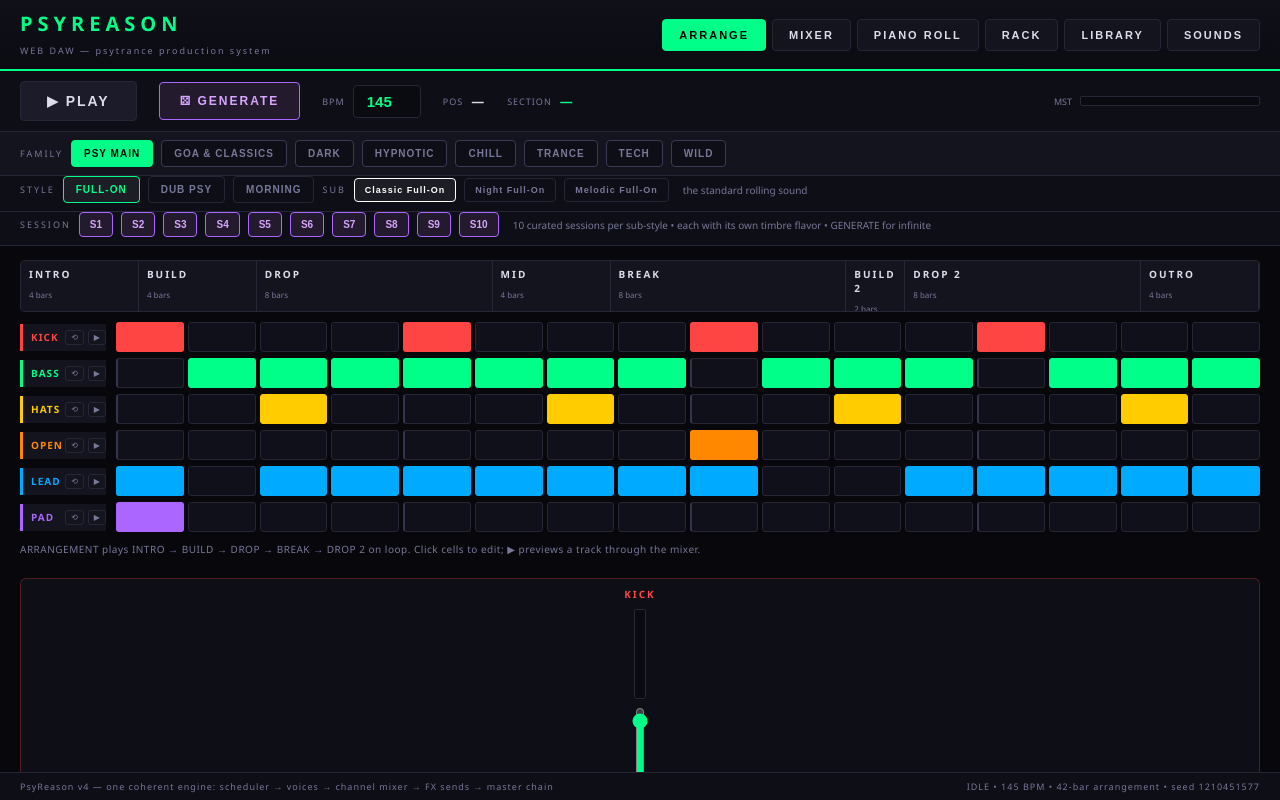
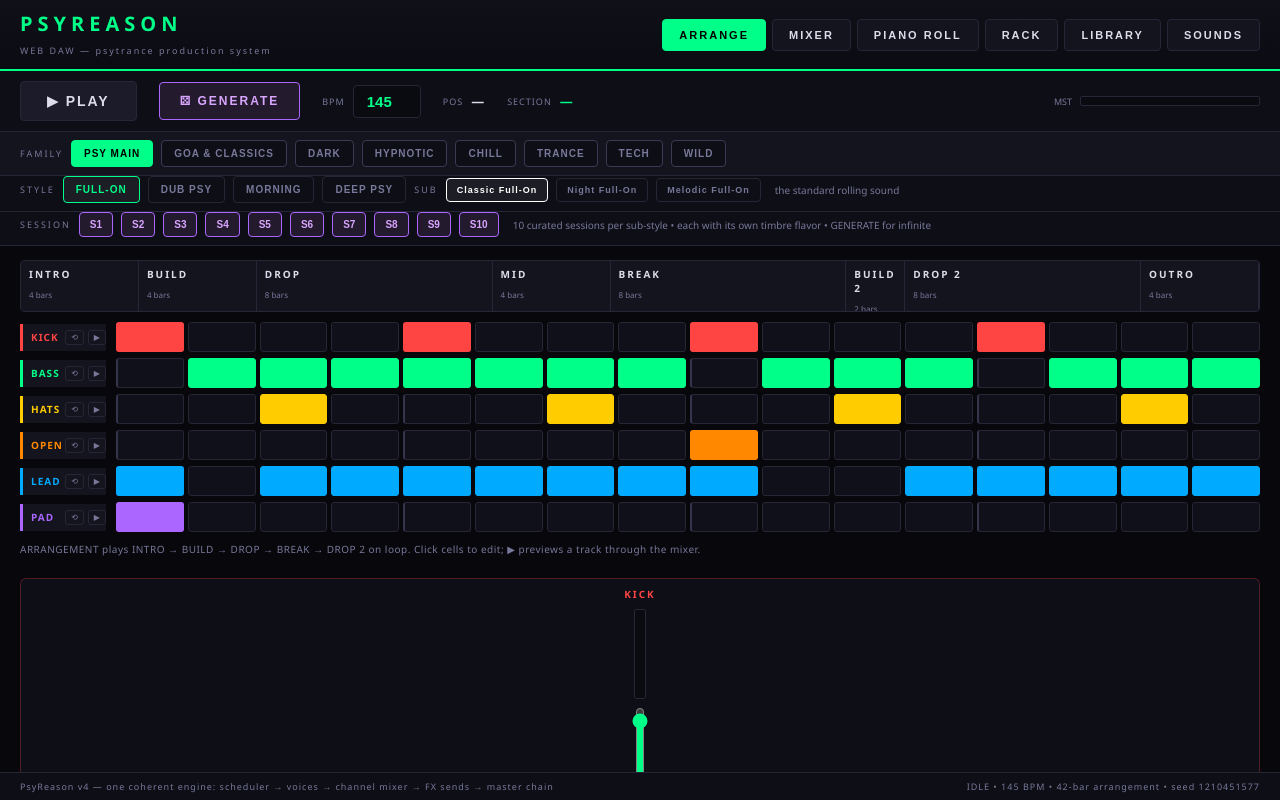
Before and after one commit to dudududi144-source/psyreason, a React (Vite) app in the folder ui/: page / in a window 1280 px wide. Built offline with nearby package versions, Linux system fonts and the light colour scheme.

Commit message:
feat: 12 sessions per sub + 4 new styles (30 styles, 65 subs, 780 sessions)

```diff
--- a/ui/src/audio/generator.ts
+++ b/ui/src/audio/generator.ts
@@ -144,6 +144,22 @@ export const STYLES: StyleDef[] = [
     sub({ id: 'slowburn', name: 'Slow Burn', bpm: 129, bassChar: 'flat', leadChar: 'air', drumChar: 'soft', bassStyle: 'hypnotic', leadDensity: 0.25, padProb: 0.7, desc: 'patient dark tension' }),
     sub({ id: 'deepprog', name: 'Deep Prog', bpm: 131, scale: DOR, bassChar: 'sub', leadChar: 'air', drumChar: 'soft', bassStyle: 'offbeat', leadDensity: 0.3, padProb: 0.6, desc: 'submerged progression' }),
   ]},
+  { id: 'deeppsy', name: 'DEEP PSY', color: '#33bb99', family: 'PSY MAIN', desc: 'deep rolling 140', subs: [
+    sub({ id: 'deeproll', name: 'Deep Roll', bpm: 140, bassChar: 'sub', leadChar: 'air', drumChar: 'round', bassStyle: 'rolling', leadDensity: 0.45, padProb: 0.6, desc: 'submerged rolling groove' }),
+    sub({ id: 'ocean', name: 'Ocean', bpm: 141, scale: MIN, bassChar: 'flat', leadChar: 'air', drumChar: 'round', leadDensity: 0.4, padProb: 0.7, desc: 'wide oceanic layers' }),
+  ]},
+  { id: 'ravepsy', name: 'RAVE PSY', color: '#ffcc33', family: 'TECH', desc: 'stabs and sirens 150', subs: [
+    sub({ id: 'stabs', name: 'Stab Machine', bpm: 150, bassChar: 'acid', leadChar: 'pluck', drumChar: 'hard', clap: true, leadDensity: 0.5, desc: 'relentless rave stabs' }),
+    sub({ id: 'siren', name: 'Siren Night', bpm: 151, bassChar: 'acid', leadChar: 'twist', drumChar: 'hard', clap: true, leadRes: 10, leadDensity: 0.55, desc: 'siren-led warehouse' }),
+  ]},
+  { id: 'acidforest', name: 'ACID FOREST', color: '#77cc44', family: 'DARK', desc: 'squelching woods 150', subs: [
+    sub({ id: 'mushroom', name: 'Mushroom', bpm: 150, scale: DOR, bassChar: 'acid', leadChar: 'acid', drumChar: 'hard', bassStyle: 'kbb', leadDensity: 0.45, desc: 'acid squelch in the forest' }),
+    sub({ id: 'spore', name: 'Spore', bpm: 152, bassChar: 'growl', leadChar: 'acid', drumChar: 'hard', leadRes: 12, leadDensity: 0.4, desc: 'dark spore trails' }),
+  ]},
+  { id: 'sunrisetrance', name: 'SUNRISE TRANCE', color: '#ff9966', family: 'TRANCE', desc: 'golden hour 146', subs: [
+    sub({ id: 'golden', name: 'Golden Hour', bpm: 146, scale: MAJ, bassChar: 'flat', leadChar: 'super', clap: true, leadDensity: 0.75, padProb: 1, desc: 'golden hour euphoria' }),
+    sub({ id: 'horizon', name: 'Horizon', bpm: 147, scale: MAJ, bassChar: 'flat', leadChar: 'super', clap: true, leadLeap: 0.5, padProb: 1, leadWave: 'square', desc: 'endless horizon anthem' }),
+  ]},
 ];
 
 
@@ -152,7 +168,9 @@ export const STYLES: StyleDef[] = [
 
 
 
-export const SESSIONS_PER_SUB = 10;
+
+
+export const SESSIONS_PER_SUB = 12;
 
 export function styleById(id: string): StyleDef { return STYLES.find((s) => s.id === id) || STYLES[0]; }
 export function subById(styleId: string, subId: string): SubStyle {
```
